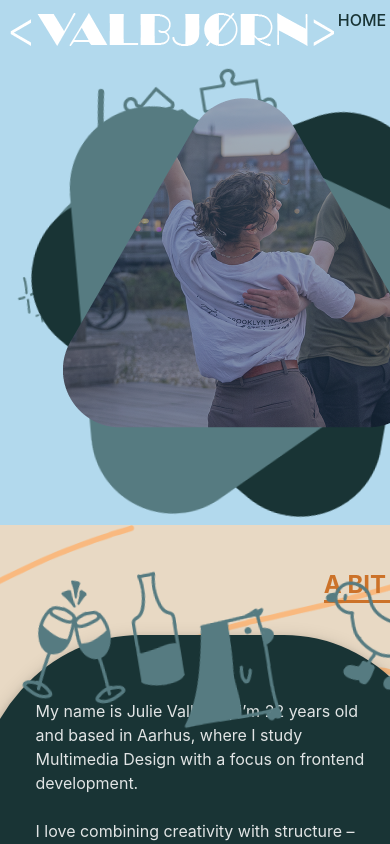
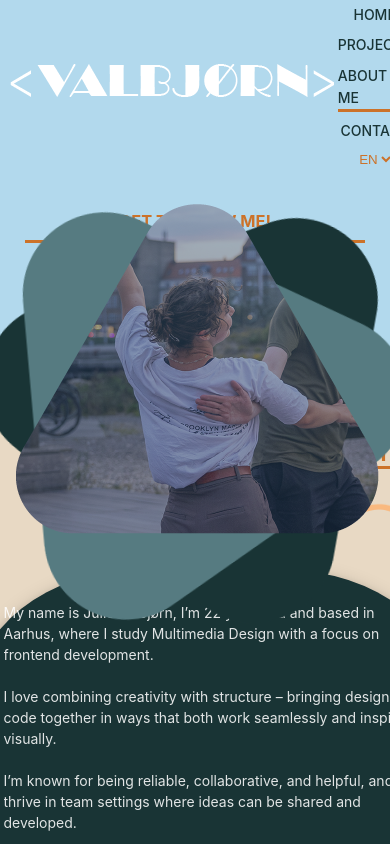
Before and after one commit to JValbjorn/JValbjorn.github.io, a React (Vite) app: page /about in a window 390 px wide. Shown: the top 844 px of the page. Built offline with nearby package versions, Linux system fonts and the light colour scheme.

Commit message:
added  tov and some break points

```diff
--- a/src/App.css
+++ b/src/App.css
@@ -469,10 +469,15 @@ article.rights p {
   padding: 3rem 0;
   white-space: nowrap;
   z-index: 2;
-  animation: scroll var(--duration, 30.8s) linear infinite;
-  animation-play-state: var(--play, running);
-  animation-direction: var(--direction, normal);
-  animation-delay: var(--delay, 0s);
+  height: 400px;
+
+  animation: scroll var(--duration, 30s) linear infinite;
+}
+
+.nowrap {
+  display: flex;
+  flex-wrap: nowrap;
+  flex-direction: row;
 }
 
 .marquee-container {
@@ -481,16 +486,17 @@ article.rights p {
   position: relative;
   width: 100%;
   overflow: hidden !important;
+
   --pause-on-hover: paused;
   --pause-on-click: paused;
 }
 
 @keyframes scroll {
-  0% {
-    transform: translateX(0%);
+  from {
+    transform: translateX(0);
   }
-  100% {
-    transform: translateX(-100%);
+  to {
+    transform: translateX(-50%);
   }
 }
 
@@ -784,3 +790,137 @@ article.rights p {
 .linebreaks {
   white-space: pre-line;
 }
+
+/* //////////////////// Responsive Breakpoints //////////////////// */
+
+/* Large screens (wider than 1600px) */
+@media (min-width: 1600px) {
+  .header-container {
+    padding: 10%;
+  }
+
+  .doodle-wrapper {
+    transform: scale(1.2);
+  }
+
+   /* Doodle repositioning */
+  .d1 { top: 10%; left: 5%; }
+  .d2 { top: 57%; left: 60%; }
+  .d3 { top: 20%; left: 30%; }
+  .d4 { top: 48%; left: 40%; }
+  .d5 { top: 25%; left: 90%; }
+  .d6 { top: 60%; left: 8%; }
+  .d7 { top:15%; left: 58%; }
+  .d8 { top: 65%; left: 85%; }
+}
+
+/* Tablets & small laptops (max 992px) */
+@media (max-width: 992px) {
+  .header-container {
+    flex-direction: column;
+    padding: 4rem 2rem;
+  }
+
+  article {
+    max-width: 80%;
+    margin-left: 0;
+    text-align: center;
+  }
+
+  .header-img-container {
+    width: 60%;
+    height: auto;
+  }
+
+  /* Doodle repositioning */
+  .d1 { top: 10%; left: 5%; }
+  .d2 { top: 60%; left: 60%; }
+  .d3 { top: 20%; left: 30%; }
+  .d4 { top: 40%; left: 50%; }
+  .d5 { top: 30%; left: 70%; }
+  .d6 { top: 70%; left: 10%; }
+  .d7 { top: 25%; left: 60%; }
+  .d8 { top: 70%; left: 80%; }
+}
+
+/* Tablets portrait (max 768px) */
+@media (max-width: 768px) {
+  nav {
+    flex-direction: column;
+    gap: 10px;
+  }
+
+  .header-container {
+    flex-direction: column;
+    text-align: center;
+  }
+
+  .header-img-container {
+    width: 80%;
+    height: auto;
+  }
+
+  article {
+    max-width: 90%;
+  }
+
+  .doodle-wrapper {
+    animation: none;
+    transform: scale(0.8);
+  }
+
+  /* Reduce motion and clustering */
+  .d1, .d2, .d3, .d4, .d5, .d6, .d7, .d8 {
+    top: auto;
+    left: auto;
+    transform: none;
+  }
+}
+
+/* Mobile (max 480px) */
+@media (max-width: 480px) {
+  body {
+    font-size: 14px;
+  }
+
+  nav {
+    flex-direction: column;
+    align-items: center;
+    gap: 8px;
+  }
+
+  .header-container {
+    flex-direction: column;
+    padding: 2rem 1rem;
+  }
+
+  article {
+    max-width: 95%;
+  }
+
+  .header-img-container {
+    width: 100%;
+    height: auto;
+  }
+
+  /* Simplify doodles on mobile */
+  .doodle-wrapper {
+    display: none; /* hide for cleaner layout */
+  }
+
+  footer {
+    flex-direction: column;
+    align-items: center;
+    text-align: center;
+  }
+
+  .content, .content-project, .about-me-content {
+    flex-direction: column;
+    margin: 2rem 0;
+  }
+
+  .text-container, .text-content {
+    width: 100%;
+    padding: 1rem;
+  }
+}
--- a/src/locales/da/translation.json
+++ b/src/locales/da/translation.json
@@ -10,6 +10,9 @@
   "SideLink": "Vil du se det fulde",
   "Project": "PROJEKT",
   "Github": "eller tjekke koden ud på",
+  "theOverseersVaultTitle": "The Overseers Vault",
+  "theOverseersVaultDescription": "The Overseers Vault er en webapp lavet i forbinnelse med et skole projekt. Værktøjet  gøre det nemmere og mere overskueligt for DMs at planlægge og afholde campaigns. Webappen samler alt relevant data ét sted, så DM’en får et effektivt overblik. Den skabe en mere immersiv og visuel spiloplevelse for spillerne, især gennem brug af digitale maps.",
+
 
   "Home": "HJEM",
   "AboutMe": "OM MIG",
--- a/src/locales/en/translation.json
+++ b/src/locales/en/translation.json
@@ -12,6 +12,9 @@
   "SideLink": "Want to view the full",
   "Project": "PROJECT",
   "Github": "or review the code on",
+  "theOverseersVaultTitle": "The Overseers Vault",
+  "theOverseersVaultDescription": "The Overseers Vault is a school project, where i made a webapplication. Its a DM tool, to prepare and host imersive conmpaigns. All relavent data is collected in one solution. It creates an imersive and visuelly stunning game experience, Through digital maps.",
+
 
   "Home": "HOME",
   "AboutMe": "ABOUT ME",
--- a/src/pages/Home.jsx
+++ b/src/pages/Home.jsx
@@ -12,7 +12,7 @@ export default function Home() {
         <HeroCom
           enableButton={true}
           headerText={t("HomeHeader")}
-          text= {t("HomeTeaser")}
+          text={t("HomeTeaser")}
           imageUrl="../img/heropage/home-profile-img.png"
           buttonText={t("InTouch")}
           linkDestination="/Contact"
@@ -30,9 +30,7 @@ export default function Home() {
           <div className="text-container">
             <h2>{t("ThiIs")}</h2>
             <div className="text-content linebreaks">
-              <p>
-                {t("ThisIsText")}
-              </p>
+              <p>{t("ThisIsText")}</p>
               <Link to="/about">{t("MoreDetails")}</Link>
             </div>
           </div>
@@ -44,20 +42,20 @@ export default function Home() {
           </div>
 
           <div className=" skill-container">
-            <img
-              className="rips top"
-              src="../../img/rips/top-rip.png"
-              alt=""
-            />
+            <img className="rips top" src="../../img/rips/top-rip.png" alt="" />
             <div className="skill-scroll">
-              <div className=" marquee-container">
+              <section className=" marquee-container">
                 <div className="marquee">
+                  <article className="nowrap">
                     <div className="skill">
                       <img src="../../img/skills/html5.svg" alt="HTML5" />
                       <p>HTML5</p>
                     </div>
                     <div className="skill">
-                    <img src="../../img/skills/ae.png" alt="Adobe Aftereffects" />
+                      <img
+                        src="../../img/skills/ae.png"
+                        alt="Adobe Aftereffects"
+                      />
                       <p>AFTEREFFECTS</p>
                     </div>
                     <div className="skill">
@@ -65,7 +63,10 @@ export default function Home() {
                       <p>CCS</p>
                     </div>
                     <div className="skill">
-                    <img src="../../img/skills/dn.png" alt="Adobe Dimension" />
+                      <img
+                        src="../../img/skills/dn.png"
+                        alt="Adobe Dimension"
+                      />
                       <p>DIMENSION</p>
                     </div>
                     <div className="skill">
@@ -73,7 +74,10 @@ export default function Home() {
                       <p>FIGMA</p>
                     </div>
                     <div className="skill">
-                    <img src="../../img/skills/ai.png" alt="Adobe Illustrator" />
+                      <img
+                        src="../../img/skills/ai.png"
+                        alt="Adobe Illustrator"
+                      />
                       <p>ILLUSTRATOR</p>
                     </div>
                     <div className="skill">
@@ -81,7 +85,10 @@ export default function Home() {
                       <p>GITHUB</p>
                     </div>
                     <div className="skill">
-                    <img src="../../img/skills/ps.png" alt="Adobe Photoshop" />
+                      <img
+                        src="../../img/skills/ps.png"
+                        alt="Adobe Photoshop"
+                      />
                       <p>PHOTOSHOP</p>
                     </div>
                     <div className="skill">
@@ -96,15 +103,18 @@ export default function Home() {
                       <img src="../../img/skills/react.svg" alt="React" />
                       <p>REACT</p>
                     </div>
-                </div>
+                  </article>
 
-                <div className="marquee">
+                  <article className="nowrap">
                     <div className="skill">
                       <img src="../../img/skills/html5.svg" alt="HTML5" />
                       <p>HTML5</p>
                     </div>
                     <div className="skill">
-                    <img src="../../img/skills/ae.png" alt="Adobe Aftereffects" />
+                      <img
+                        src="../../img/skills/ae.png"
+                        alt="Adobe Aftereffects"
+                      />
                       <p>AFTEREFFECTS</p>
                     </div>
                     <div className="skill">
@@ -112,7 +122,10 @@ export default function Home() {
                       <p>CCS</p>
                     </div>
                     <div className="skill">
-                    <img src="../../img/skills/dn.png" alt="Adobe Dimension" />
+                      <img
+                        src="../../img/skills/dn.png"
+                        alt="Adobe Dimension"
+                      />
                       <p>DIMENSION</p>
                     </div>
                     <div className="skill">
@@ -120,7 +133,10 @@ export default function Home() {
                       <p>FIGMA</p>
                     </div>
                     <div className="skill">
-                    <img src="../../img/skills/ai.png" alt="Adobe Illustrator" />
+                      <img
+                        src="../../img/skills/ai.png"
+                        alt="Adobe Illustrator"
+                      />
                       <p>ILLUSTRATOR</p>
                     </div>
                     <div className="skill">
@@ -128,7 +144,10 @@ export default function Home() {
                       <p>GITHUB</p>
                     </div>
                     <div className="skill">
-                    <img src="../../img/skills/ps.png" alt="Adobe Photoshop" />
+                      <img
+                        src="../../img/skills/ps.png"
+                        alt="Adobe Photoshop"
+                      />
                       <p>PHOTOSHOP</p>
                     </div>
                     <div className="skill">
@@ -143,8 +162,9 @@ export default function Home() {
                       <img src="../../img/skills/react.svg" alt="React" />
                       <p>REACT</p>
                     </div>
+                  </article>
                 </div>
-              </div>
+              </section>
             </div>
 
             <img
@@ -163,13 +183,18 @@ export default function Home() {
           <div className="project-content">
             <div className="project-teaser">
               <Link to="/project/0">
-                <img className="project-img" src="../../img/projects/coilbot.png" alt="screenshot of coilbot" />
+                <img
+                  className="project-img"
+                  src="../../img/projects/coilbot.png"
+                  alt="screenshot of coilbot"
+                />
               </Link>
               <p>{t("Coilbot")}</p>
             </div>
             <div className="project-teaser">
               <Link to="/project/1">
-                <img className="project-img"
+                <img
+                  className="project-img"
                   src="../../img/projects/moderkagens-mission.png"
                   alt="screenshot of Moderkagens Mission"
                 />
--- a/src/pages/Projects.jsx
+++ b/src/pages/Projects.jsx
@@ -42,9 +42,9 @@ export default function Projects() {
               projectLink="/project/2"
             />
             <RightProjectCard
-              imageUrl="../img/projects/no-img-yet.png"
-              header={t("MusicSyncTitle")}
-              body={t("MusicSyncTeaser")}
+              imageUrl="../img/projects/tov.svg"
+              header={t("theOverseersVaultTitle")}
+              body={t("theOverseersVaultDescription")}
               projectLink="/project/3"
             />
             <div className="left-project-card">
```
Also changed, not shown: public/img/projects/tov.svg (added). Lines whose indentation alone changed are shown as unchanged.
